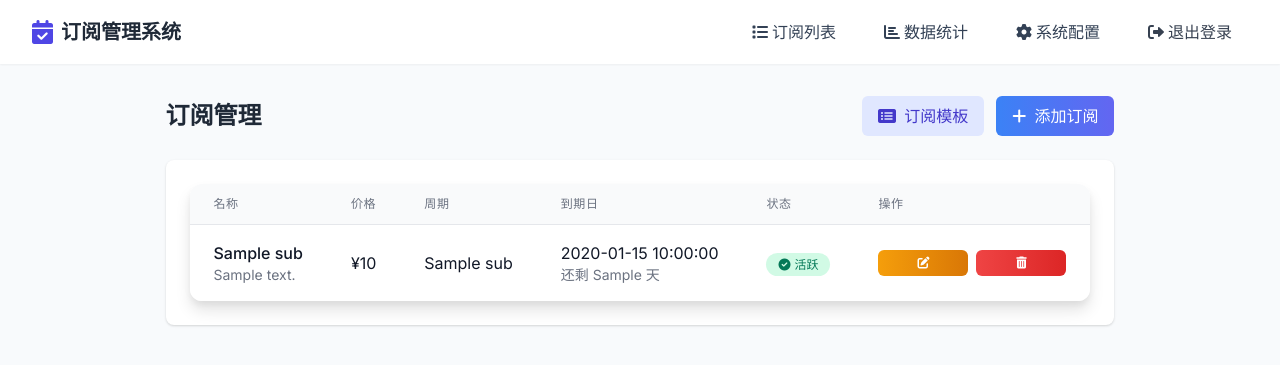
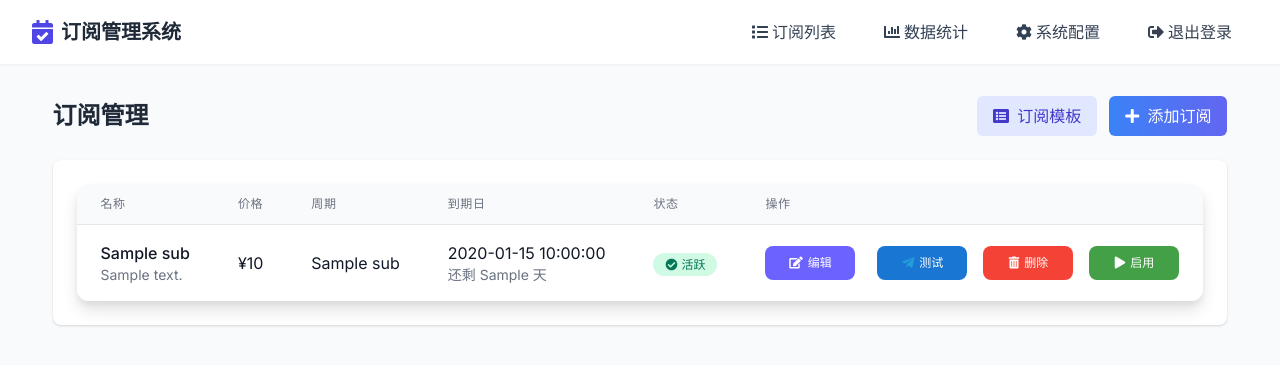
Before and after one commit to xymn2023/SubsTracker-Docker, a Flask app: template app/templates/admin/index.html in a window 1280 px wide. Shown: the top 365 px of the page. Run offline with Flask 2, Linux system fonts and the light colour scheme; a user stored in the database is signed in; the template is opened without the code that fills it: most values are stand-ins (such as "Sample title", 1, 10 or a date in 2020).

Commit message:
fix any bugs

```diff
--- a/app/routes/api.py
+++ b/app/routes/api.py
@@ -312,3 +312,48 @@ def get_statistics():
 def get_subscription_templates():
     """获取订阅模板列表"""
     return jsonify(SUBSCRIPTION_TEMPLATES)
+
+@api_bp.route('/test-subscription', methods=['POST'])
+@login_required
+def test_subscription_api():
+    """测试订阅配置"""
+    try:
+        subscription_data = request.json
+        if not subscription_data:
+            return jsonify({
+                "success": False,
+                "message": "请提供订阅数据"
+            }), 400
+
+        # 导入测试函数
+        from app.services.subscription_service import test_subscription
+
+        # 执行测试
+        result = test_subscription(subscription_data)
+
+        return jsonify(result)
+
+    except Exception as e:
+        print(f"测试订阅失败: {str(e)}")
+        return jsonify({
+            "success": False,
+            "message": f"测试订阅失败: {str(e)}"
+        }), 500
+
+@api_bp.route('/test-subscription-notify/<subscription_id>', methods=['POST'])
+@login_required
+def test_subscription_notify(subscription_id):
+    from app.services.subscription_service import get_subscription
+    from app.services.notification_service import send_notification
+
+    subscription = get_subscription(subscription_id)
+    if not subscription:
+        return jsonify({"success": False, "message": "订阅不存在"}), 404
+
+    # 组装推送内容
+    message = f"""*订阅推送测试*\n\n名称：{subscription.name}\n到期日：{subscription.expiry_date}\n金额：¥{subscription.amount}\n\n本消息用于测试订阅推送功能。"""
+    success, error_msg = send_notification(message)
+    return jsonify({
+        "success": success,
+        "message": "推送成功" if success else f"推送失败: {error_msg}"
+    })
--- a/app/templates/admin/index.html
+++ b/app/templates/admin/index.html
@@ -74,13 +74,25 @@
             {% endif %}
           </td>
           <td class="px-6 py-4 whitespace-nowrap">
-            <div class="action-buttons">
-              <button class="btn btn-warning btn-sm edit-subscription" data-id="{{ sub.id }}">
-                <i class="fas fa-edit"></i>
+            <div class="action-buttons flex space-x-2">
+              <button class="btn btn-edit btn-sm edit-subscription" data-id="{{ sub.id }}">
+                <i class="fas fa-edit"></i> 编辑
+              </button>
+              <button class="btn btn-test btn-sm test-subscription" data-id="{{ sub.id }}">
+                <i class="test-icon"></i> 测试
               </button>
               <button class="btn btn-danger btn-sm delete-subscription" data-id="{{ sub.id }}">
-                <i class="fas fa-trash-alt"></i>
+                <i class="fas fa-trash-alt"></i> 删除
               </button>
+              {% if sub.is_active %}
+              <button class="btn btn-warning btn-sm toggle-status-subscription" data-id="{{ sub.id }}" data-status="disable">
+                <i class="fas fa-pause"></i> 停用
+              </button>
+              {% else %}
+              <button class="btn btn-success btn-sm toggle-status-subscription" data-id="{{ sub.id }}" data-status="enable">
+                <i class="fas fa-play"></i> 启用
+              </button>
+              {% endif %}
             </div>
           </td>
         </tr>
@@ -252,6 +264,30 @@
     </div>
   </div>
 </div>
+
+<!-- 订阅测试结果模态框 -->
+<div id="subscriptionTestModal" class="fixed inset-0 flex items-center justify-center z-50 modal-container hidden">
+  <div class="modal-bg fixed inset-0 bg-black opacity-50"></div>
+  <div class="modal-content bg-white rounded-lg shadow-xl max-w-lg w-full mx-4 z-50 max-h-screen overflow-y-auto">
+    <div class="p-6">
+      <div class="flex justify-between items-center mb-4">
+        <h3 class="text-xl font-bold text-gray-800">订阅测试结果</h3>
+        <button class="text-gray-500 hover:text-gray-700 close-modal">
+          <i class="fas fa-times"></i>
+        </button>
+      </div>
+
+      <div id="subscriptionTestContent" class="py-4"></div>
+
+      <div class="flex justify-end">
+        <button class="btn btn-primary close-modal">确定</button>
+      </div>
+    </div>
+  </div>
+</div>
+
+<!-- Toast 通知 -->
+<div id="toast" style="display:none;position:fixed;top:2rem;right:2rem;z-index:9999;min-width:220px;max-width:90vw;"></div>
 {% endblock %}
 
 {% block script %}
@@ -628,77 +664,79 @@ document.addEventListener("DOMContentLoaded", function() {
     }
   });
 
-  // 测试通知功能
-  // document.getElementById('testNotificationBtn').addEventListener('click', async () => {
-  //   try {
-  //     // 显示加载状态
-  //     const button = document.getElementById('testNotificationBtn');
-  //     const originalContent = button.innerHTML;
-  //     button.innerHTML = '<i class="fas fa-spinner fa-spin mr-2"></i>发送中...';
-  //     button.disabled = true;
+  // 订阅列表测试按钮的JS
+  document.querySelectorAll('.test-subscription').forEach(btn => {
+    btn.addEventListener('click', async () => {
+      const id = btn.dataset.id;
+      try {
+        const response = await fetch(`/api/test-subscription-notify/${id}`, { method: 'POST' });
+        const result = await response.json();
+        if (result.success) {
+          showToast('测试通知已成功发送', 'success');
+        } else {
+          showToast(result.message || '推送失败，请检查通知配置', 'error');
+        }
+      } catch (error) {
+        showToast('推送测试时出错', 'error');
+      }
+    });
+  });
 
-  //     // 显示结果模态框并添加加载中提示
-  //     const notificationResultContent = document.getElementById('notificationResultContent');
-  //     notificationResultContent.innerHTML = `
-  //       <div class="text-center">
-  //         <div class="w-16 h-16 mx-auto mb-4 text-indigo-500">
-  //           <i class="fas fa-spinner fa-spin text-5xl"></i>
-  //         </div>
-  //         <h4 class="text-lg font-medium text-gray-800 mb-2">发送中...</h4>
-  //         <p class="text-gray-600">正在发送测试通知，请稍候...</p>
-  //       </div>
-  //     `;
-  //     document.getElementById('notificationResultModal').classList.remove('hidden');
+  // 动态设置测试按钮图标
+  fetch('/api/config').then(res => res.json()).then(config => {
+    let iconClass = 'fas fa-vial';
+    let iconColor = '';
+    if (config.NOTIFICATION_TYPE === 'telegram') {
+      iconClass = 'fab fa-telegram-plane';
+      iconColor = '#229ED9';
+    } else if (config.NOTIFICATION_TYPE === 'wecom') {
+      iconClass = 'fab fa-weixin';
+      iconColor = '#07C160';
+    } else if (config.NOTIFICATION_TYPE === 'notifyx') {
+      iconClass = 'fas fa-bell';
+      iconColor = '#FF9900';
+    }
+    document.querySelectorAll('.test-icon').forEach(el => {
+      el.className = 'test-icon ' + iconClass;
+      if (iconColor) {
+        el.style.setProperty('color', iconColor, 'important');
+      } else {
+        el.style.removeProperty('color');
+      }
+    });
+  });
 
-  //     const response = await fetch('/api/test-notification', {
-  //       method: 'POST',
-  //       headers: {
-  //         'Content-Type': 'application/json'
-  //       },
-  //       body: JSON.stringify({})
-  //     });
+  // 停用/启用按钮事件
+  document.querySelectorAll('.toggle-status-subscription').forEach(btn => {
+    btn.addEventListener('click', async () => {
+      const id = btn.dataset.id;
+      const status = btn.dataset.status;
+      const is_active = status === 'enable';
+      try {
+        const response = await fetch(`/api/subscriptions/${id}/toggle-status`, {
+          method: 'POST',
+          headers: { 'Content-Type': 'application/json' },
+          body: JSON.stringify({ is_active })
+        });
+        if (response.ok) {
+          window.location.reload();
+        } else {
+          const data = await response.json();
+          alert(data.message || '操作失败');
+        }
+      } catch (error) {
+        alert('操作失败');
+      }
+    });
+  });
 
-  //     const result = await response.json();
-
-  //     // 显示结果
-  //     if (result.success) {
-  //       notificationResultContent.innerHTML = `
-  //         <div class="text-center">
-  //           <div class="w-16 h-16 mx-auto mb-4 text-green-500">
-  //             <i class="fas fa-check-circle text-5xl"></i>
-  //           </div>
-  //           <h4 class="text-lg font-medium text-gray-800 mb-2">测试成功</h4>
-  //           <p class="text-gray-600">通知已成功发送，请检查您的接收设备。</p>
-  //         </div>
-  //       `;
-  //     } else {
-  //       notificationResultContent.innerHTML = `
-  //         <div class="text-center">
-  //           <div class="w-16 h-16 mx-auto mb-4 text-red-500">
-  //             <i class="fas fa-times-circle text-5xl"></i>
-  //           </div>
-  //           <h4 class="text-lg font-medium text-gray-800 mb-2">测试失败</h4>
-  //           <p class="text-gray-600 mb-2">${result.message || '发送测试通知失败，请检查通知配置'}</p>
-  //         </div>
-  //       `;
-  //     }
-  //   } catch (error) {
-  //     console.error('测试通知失败:', error);
-  //     document.getElementById('notificationResultContent').innerHTML = `
-  //       <div class="text-center">
-  //         <div class="w-16 h-16 mx-auto mb-4 text-red-500">
-  //           <i class="fas fa-times-circle text-5xl"></i>
-  //         </div>
-  //         <h4 class="text-lg font-medium text-gray-800 mb-2">测试失败</h4>
-  //         <p class="text-gray-600 mb-2">发送测试通知时出现错误，请检查网络连接和通知配置</p>
-  //       </div>
-  //     `;
-  //   } finally {
-  //     // 恢复按钮状态
-  //     // const button = document.getElementById('testNotificationBtn');
-  //     // button.innerHTML = '<i class="fas fa-bell mr-2"></i>测试通知';
-  //     // button.disabled = false;
-  //   }
-  // });
+  // Toast通知函数
+  function showToast(message, type = 'success') {
+    const toast = document.getElementById('toast');
+    toast.innerHTML = `<div style="display:flex;align-items:center;gap:0.7em;padding:1em 1.5em;border-radius:0.8em;font-size:1.1em;font-weight:500;box-shadow:0 4px 16px rgba(0,0,0,0.08);background:${type==='success'?'#16ba91':'#f44336'};color:#fff;"><i class='fas fa-${type==='success'?'check-circle':'times-circle'}' style='font-size:1.3em;'></i> ${message}</div>`;
+    toast.style.display = 'block';
+    clearTimeout(window.toastTimer);
+    window.toastTimer = setTimeout(()=>{toast.style.display='none';}, 3000);
+  }
 });
 {% endblock %}
--- a/app/templates/admin/layout.html
+++ b/app/templates/admin/layout.html
@@ -6,7 +6,7 @@
   <title>{% block title %}订阅管理系统{% endblock %}</title>
   <link href="https://fonts.googleapis.com/css2?family=Inter:wght@300;400;500;600;700&display=swap" rel="stylesheet">
   <link href="https://cdn.jsdelivr.net/npm/tailwindcss@2.2.19/dist/tailwind.min.css" rel="stylesheet">
-  <link href="https://cdnjs.cloudflare.com/ajax/libs/font-awesome/6.0.0-beta3/css/all.min.css" rel="stylesheet">
+  <link rel="stylesheet" href="https://cdnjs.cloudflare.com/ajax/libs/font-awesome/5.15.4/css/all.min.css" crossorigin="anonymous" referrerpolicy="no-referrer" />
   <script src="https://cdn.jsdelivr.net/npm/chart.js@3.9.1/dist/chart.min.js"></script>
   <style>
     /* 全局样式 */
@@ -73,30 +73,57 @@
     }
 
     .btn-danger {
-      background: linear-gradient(90deg, #ef4444, #dc2626);
-      color: white;
+      background: #F44336;
+      color: #fff;
+      border: none;
+      border-radius: 0.5rem;
+      padding: 0.5rem 1.2rem;
+      font-weight: 500;
+      display: inline-flex;
+      align-items: center;
+      gap: 0.4em;
+      transition: background 0.2s;
     }
 
-    .btn-danger:hover {
-      box-shadow: 0 4px 6px -1px rgba(239, 68, 68, 0.5);
+    .btn-danger:hover, .btn-danger:focus {
+      background: #c62828;
+      color: #fff;
     }
 
     .btn-warning {
-      background: linear-gradient(90deg, #f59e0b, #d97706);
-      color: white;
+      background: #FFA726;
+      color: #fff;
+      border: none;
+      border-radius: 0.5rem;
+      padding: 0.5rem 1.2rem;
+      font-weight: 500;
+      display: inline-flex;
+      align-items: center;
+      gap: 0.4em;
+      transition: background 0.2s;
     }
 
-    .btn-warning:hover {
-      box-shadow: 0 4px 6px -1px rgba(245, 158, 11, 0.5);
+    .btn-warning:hover, .btn-warning:focus {
+      background: #fb8c00;
+      color: #fff;
     }
 
     .btn-success {
-      background: linear-gradient(90deg, #10b981, #059669);
-      color: white;
+      background: #43A047;
+      color: #fff;
+      border: none;
+      border-radius: 0.5rem;
+      padding: 0.5rem 1.2rem;
+      font-weight: 500;
+      display: inline-flex;
+      align-items: center;
+      gap: 0.4em;
+      transition: background 0.2s;
     }
 
-    .btn-success:hover {
-      box-shadow: 0 4px 6px -1px rgba(16, 185, 129, 0.5);
+    .btn-success:hover, .btn-success:focus {
+      background: #2e7031;
+      color: #fff;
     }
 
     /* 移除按钮焦点时的虚线边框 */
@@ -358,6 +385,62 @@
       padding-left: 1.75rem;
     }
 
+    .btn-edit {
+      background: #6C63FF;
+      color: #fff;
+      border: none;
+      border-radius: 0.5rem;
+      padding: 0.5rem 1.2rem;
+      font-weight: 500;
+      display: inline-flex;
+      align-items: center;
+      gap: 0.4em;
+      transition: background 0.2s;
+    }
+
+    .btn-edit:hover, .btn-edit:focus {
+      background: #554ee0;
+      color: #fff;
+    }
+
+    .btn-test {
+      background: #1976D2;
+      color: #fff;
+      border: none;
+      border-radius: 0.5rem;
+      padding: 0.5rem 1.2rem;
+      font-weight: 500;
+      display: inline-flex;
+      align-items: center;
+      gap: 0.4em;
+      transition: background 0.2s;
+    }
+
+    .btn-test:hover, .btn-test:focus {
+      background: #115293;
+      color: #fff;
+    }
+
+    .test-icon {
+      font-size: 1.2em;
+      opacity: 1 !important;
+      visibility: visible !important;
+      display: inline-block !important;
+      transition: none !important;
+    }
+
+    .subscription-type-icon {
+      color: #333 !important;
+    }
+
+    .action-buttons > .btn {
+      margin-right: 0.5em;
+    }
+
+    .action-buttons > .btn:last-child {
+      margin-right: 0;
+    }
+
     {% block additional_css %}{% endblock %}
   </style>
   {% block head %}{% endblock %}
--- a/docker-compose.yml
+++ b/docker-compose.yml
@@ -1,9 +1,9 @@
 version: '3'
 
 services:
-  subscription-manager:
-    build: .
-    container_name: subscription-manager
+  substracker:
+    image: smhw3565/substracker:sub
+    container_name: substracker
     restart: always
     ports:
       - "5000:5000"
```
Also changed, not shown: app/services/subscription_service.py (+113 -1 lines), README.md.
